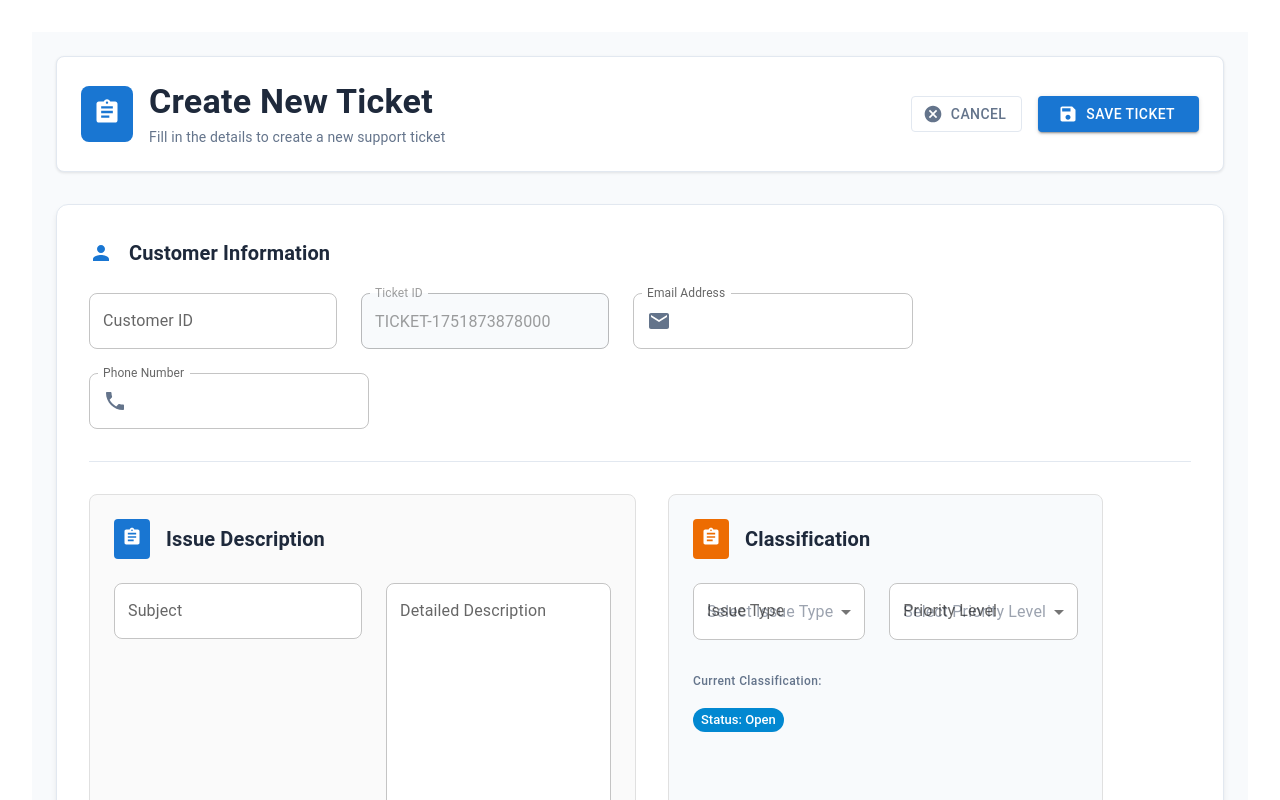
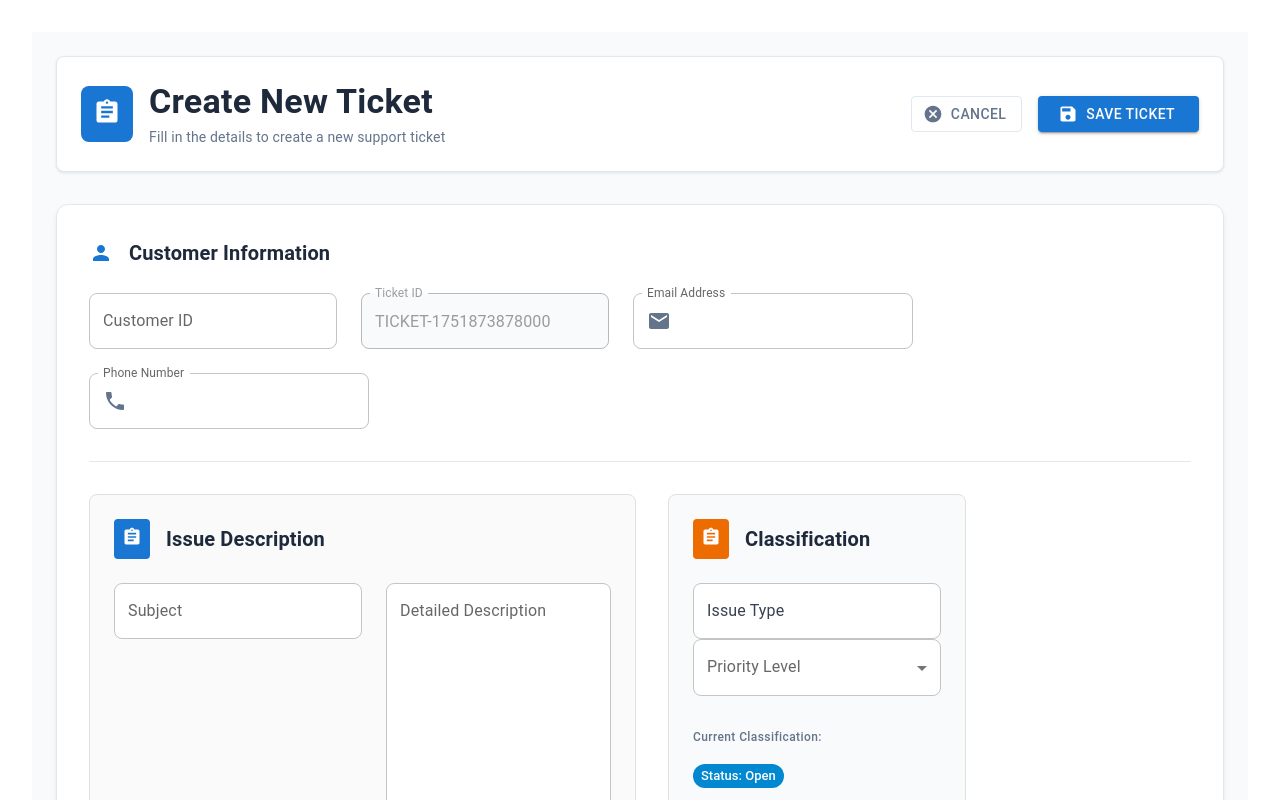
Before and after one commit to Kaviyapriya6/Support-Bot, a Next.js app: page /tickets/create in a window 1280 px wide. Shown: the top 800 px of the page. Built offline with nearby package versions, Linux system fonts and the light colour scheme.

Commit message:
initial commit

```diff
--- a/src/components/TicketForm.jsx
+++ b/src/components/TicketForm.jsx
@@ -374,69 +374,31 @@ export default function TicketForm({ initialValues, onSubmit, mode = 'create' })
                         </Typography>
                       </Stack>
 
-                      <Grid container spacing={3}>
    <Grid item xs={12}>
-                          <FormControl fullWidth>
-                            <InputLabel>Issue Type</InputLabel>
-                            <Select
+  <TextField
+    fullWidth
     name="issueType"
+    label="Issue Type"
     value={formik.values.issueType || ''}
     onChange={formik.handleChange}
+    onBlur={formik.handleBlur}
     error={formik.touched.issueType && Boolean(formik.errors.issueType)}
+    helperText={formik.touched.issueType && formik.errors.issueType}
+    placeholder="Enter the type of issue (e.g., Technical, Billing, General)"
     sx={{
+      '& .MuiOutlinedInput-root': {
         borderRadius: 2,
         bgcolor: 'white',
         minHeight: 56,
-                                '& .MuiSelect-select': {
-                                  minHeight: '24px !important',
-                                  display: 'flex',
-                                  alignItems: 'center'
+      },
+      '& .MuiInputLabel-root': {
+        color: '#374151',
+      },
+      '& .MuiOutlinedInput-input': {
+        padding: '16px 14px',
       }
     }}
-                              MenuProps={{
-                                PaperProps: {
-                                  sx: {
-                                    maxHeight: 300,
-                                    '& .MuiMenuItem-root': {
-                                      whiteSpace: 'normal',
-                                      wordWrap: 'break-word'
-                                    }
-                                  }
-                                }
-                              }}
-                              displayEmpty
-                              renderValue={(selected) => {
-                                if (!selected) {
-                                  return <Typography sx={{ color: '#9ca3af' }}>Select Issue Type</Typography>;
-                                }
-                                return selected;
-                              }}
-                            >
-                              <MenuItem value="Technical">
-                                <Box>
-                                  <Typography variant="body2" sx={{ fontWeight: 500 }}>Technical Support</Typography>
-                                  <Typography variant="caption" sx={{ color: '#64748b' }}>Hardware, software, or system issues</Typography>
-                                </Box>
-                              </MenuItem>
-                              <MenuItem value="Billing">
-                                <Box>
-                                  <Typography variant="body2" sx={{ fontWeight: 500 }}>Billing & Payment</Typography>
-                                  <Typography variant="caption" sx={{ color: '#64748b' }}>Invoice, payment, or account issues</Typography>
-                                </Box>
-                              </MenuItem>
-                              <MenuItem value="General">
-                                <Box>
-                                  <Typography variant="body2" sx={{ fontWeight: 500 }}>General Inquiry</Typography>
-                                  <Typography variant="caption" sx={{ color: '#64748b' }}>Questions, feedback, or general support</Typography>
-                                </Box>
-                              </MenuItem>
-                            </Select>
-                            {formik.touched.issueType && formik.errors.issueType && (
-                              <Typography variant="caption" sx={{ color: 'error.main', mt: 0.5, ml: 2 }}>
-                                {formik.errors.issueType}
-                              </Typography>
-                            )}
-                          </FormControl>
+  />
 </Grid>
 
 <Grid item xs={12}>
@@ -471,7 +433,7 @@ export default function TicketForm({ initialValues, onSubmit, mode = 'create' })
       displayEmpty
       renderValue={(selected) => {
         if (!selected) {
-                                  return <Typography sx={{ color: '#9ca3af' }}>Select Priority Level</Typography>;
+          return <Typography sx={{ color: '#9ca3af' }}></Typography>;
         }
         return (
           <Box sx={{ display: 'flex', alignItems: 'center', gap: 1 }}>
@@ -511,7 +473,8 @@ export default function TicketForm({ initialValues, onSubmit, mode = 'create' })
     )}
   </FormControl>
 </Grid>
-                      </Grid>
+
+
 
                       {/* Current Values Display */}
                       <Box sx={{ mt: 4 }}>
```
Lines whose indentation alone changed are shown as unchanged.
